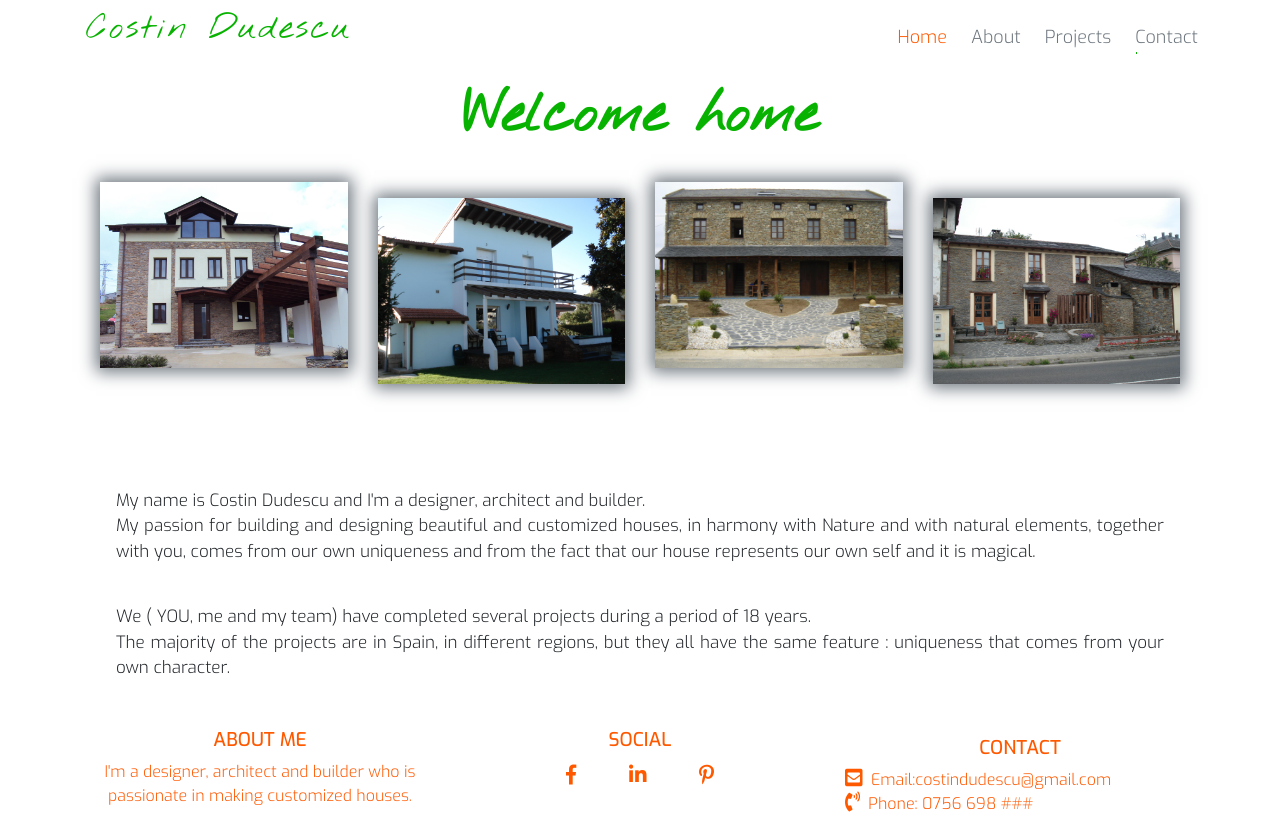
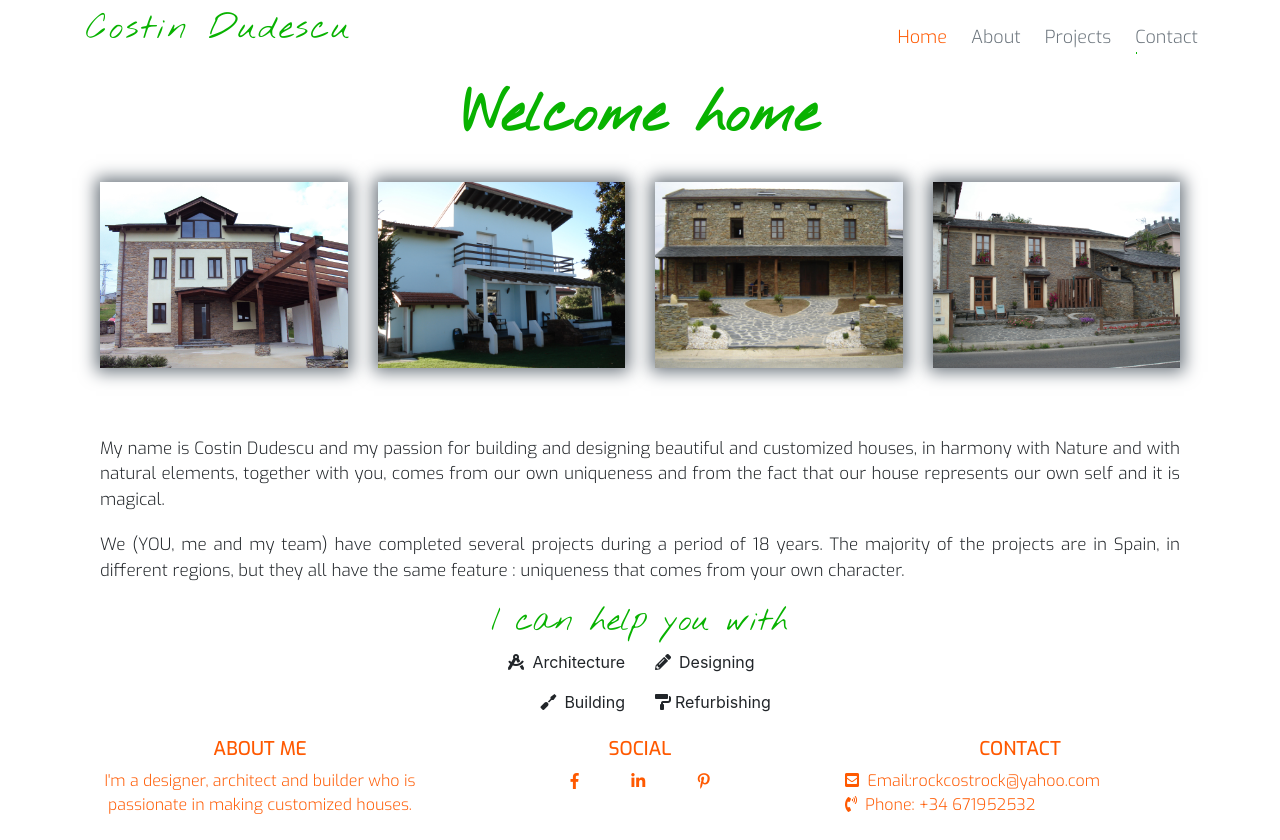
Before and after one commit to Code-Institute-Submissions/CostinDudescu_MilestoneProject, a plain HTML site: page index.html in a window 1280 px wide. Drawn offline with nearby package versions, Linux system fonts and the light colour scheme.

Commit message:
adding services to the first page + mobile version updated

```diff
--- a/css/style.css
+++ b/css/style.css
@@ -77,11 +77,6 @@ html, body{
 }
 
 /******** MAIN CONTENT ********/
-
-.testing {
-    height: 80vh;
-}
-
 /**** Greeting ****/
 
 .greeting {
@@ -102,6 +97,13 @@ html, body{
         -moz-box-shadow: 0px 0px 16px 4px rgba(108,117,125,1);
         box-shadow: 0px 0px 10px 4px rgba(108,117,125,1);
 
+}
+/******** Services ********/
+.services{
+    font-family: 'Nothing You Could Do', cursive;
+    font-weight: 400;
+    font-size:28;
+    color:#08B200;
 }
 /******** Footer ********/
 
@@ -141,10 +143,6 @@ html, body{
 }
 
 /******** MEDIA ********/
-@media (min-width:576px){
-
-
-}
 @media (min-width:768px) {
     /** Bottom effect - green bar - first two links **/
     .navbar-expand-lg .navbar-nav .firsttwo {
@@ -224,7 +222,7 @@ html, body{
     }
     .greetingp {
 
-        margin: 40px 0;
+        margin: 12px 0;
     }
       .galleryfirstpage {
         text-decoration: none;
@@ -244,7 +242,9 @@ html, body{
    .footerP {
        text-align: justify;
    }
-
+  .footerS{
+      font-size:16px;
+  }
 }
 
 @media (min-width:992px) {
@@ -286,7 +286,7 @@ html, body{
     }
     .greetingp {
 
-        margin: 40px 0;
+        margin: 20px 0;
     }
     .galleryfirstpage {
         text-decoration: none;
--- a/index.html
+++ b/index.html
@@ -70,37 +70,60 @@
             <div class="container">
                 <div class="row">
 
-                    <div class="col-12 col-sm-6  col-lg-3">
+                    <div class="col-12 col-sm-6  col-lg-6 col-xl-3">
                         <a href="images/design_home_1.jpg" class="galleryfirstpage">
                     <img src="images/design_home_1.jpg" class="img-fluid gallery" alt="Design home 1">
                     </a>
                     </div>
-                    <div class="col-12 my-3 col-sm-6  col-lg-3">
+                    <div class="col-12 my-3 my-sm-0 col-sm-6  col-lg-6 col-xl-3">
                         <a href="images/design_home_2.JPG" class="galleryfirstpage">
                     <img src="images/design_home_2.JPG" class="img-fluid gallery" alt="Design home 2">
                     </a>
                     </div>
-                    <div class="col-12 col-sm-6  col-lg-3">
+                    <div class="col-12 my-sm-3 my-lg-0 col-sm-6  col-lg-6 col-xl-3">
                         <a href="images/design_home_3.jpg" class="galleryfirstpage">
                     <img src="images/design_home_3.jpg" class="img-fluid gallery" alt="Design home 3">
                     </a>
                     </div>
-                    <div class="col-12 my-3  col-sm-6 col-lg-3">
+                    <div class="col-12 my-3 my-sm-3 my-lg-0 col-sm-6 col-lg-6 col-xl-3">
                         <a href="images/design_home_5.jpg" class="galleryfirstpage">
                     <img src="images/design_home_5.jpg" class="img-fluid gallery" alt="Design home 4">
                     </a>
                     </div>
 
                     <div class="col-12 col-md-12 col-lg-12 mt-lg-5">
-                        <p class="text-justify greetingp px-lg-3">
-                            My name is Costin Dudescu and I'm a designer, architect and builder.<br/> My passion for building and designing beautiful and customized houses, in harmony with Nature and with natural elements, together with you, comes from
-                            our own uniqueness and from the fact that our house represents our own self and it is magical.
+                        <p class="text-justify greetingp ">
+                            My name is Costin Dudescu and my passion for building and designing beautiful and customized houses, in harmony with Nature and with natural elements, together with you, comes from our own uniqueness and from the fact that our house represents our own
+                            self and it is magical.
                         </p>
-                        <p class=" text-justify greetingp mt-lg-3 px-lg-3">
-                            We ( YOU, me and my team) have completed several projects during a period of 18 years.<br/> The majority of the projects are in Spain, in different regions, but they all have the same feature : uniqueness that comes from your
-                            own character.
+                        <p class=" text-justify greetingp ">
+                            We (YOU, me and my team) have completed several projects during a period of 18 years. The majority of the projects are in Spain, in different regions, but they all have the same feature : uniqueness that comes from your own character.
                         </p>
+
                     </div>
+
+                    <div class="col-12">
+                        <h2 class="text-center services">I can help you with</h2>
+                    </div>
+
+                        <div class="col-12 col-md-6 col-lg-6">
+                            <p class="text-right"><i class="fas fa-drafting-compass mr-1"></i> Architecture</p>
+                        </div>
+                        <div class="col-12 col-md-6 col-lg-6">
+
+                            <p ><i class="fas fa-pencil-alt mr-2"></i>Designing</p>
+                        </div>
+
+
+                        <div class="col-12 col-md-6 col-lg-6">
+
+                            <p class="text-right"> <i class="fas fa-screwdriver mr-2"></i>Building</p>
+                        </div>
+                        <div class="col-12 col-md-6 col-lg-6">
+                            <p><i class="fas fa-paint-roller mr-1"></i>Refurbishing</p>
+                        </div>
+
+
                 </div>
             </div>
         </section>
@@ -120,13 +143,13 @@
                         <a class="footerS  my-md-2 mx-4" href="pinterest" target="_blank"><i class=" fab fa-pinterest-p"></i></a>
                     </p>
                 </div>
-                <div class="col-12  col-md-4 mt-2">
+                <div class="col-12  col-md-4 mt-2 mt-md-0">
                     <h2 class="text-center text-uppercase mt-1 footerH">Contact</h2>
                     <p class="footerP my-0">
-                        <i class="footerS mr-1 fas fa-envelope-square"></i><span class="d-none d-lg-inline"> Email:</span>costindudescu@gmail.com
+                        <i class="footerS mr-1 fas fa-envelope-square"></i><span class="d-none d-lg-inline"> Email:</span>rockcostrock@yahoo.com
                     </p>
                     <p class="footerP my-0">
-                        <i class="footerS mr-1 fas fa-phone-volume"></i><span class="d-none d-lg-inline"> Phone:</span> 0756 698 ###
+                        <i class="footerS mr-1 fas fa-phone-volume"></i><span class="d-none d-lg-inline"> Phone:</span> +34 671952532
                     </p>
                 </div>
             </div>
```
